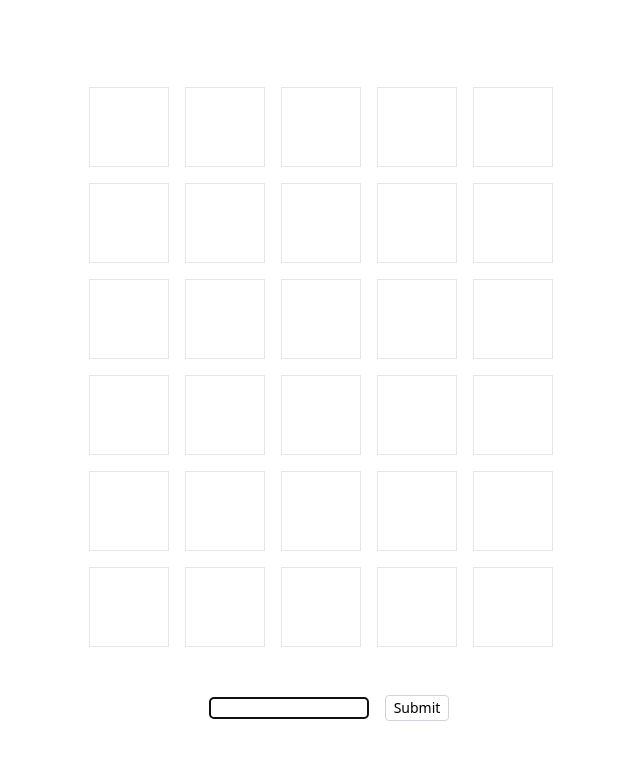
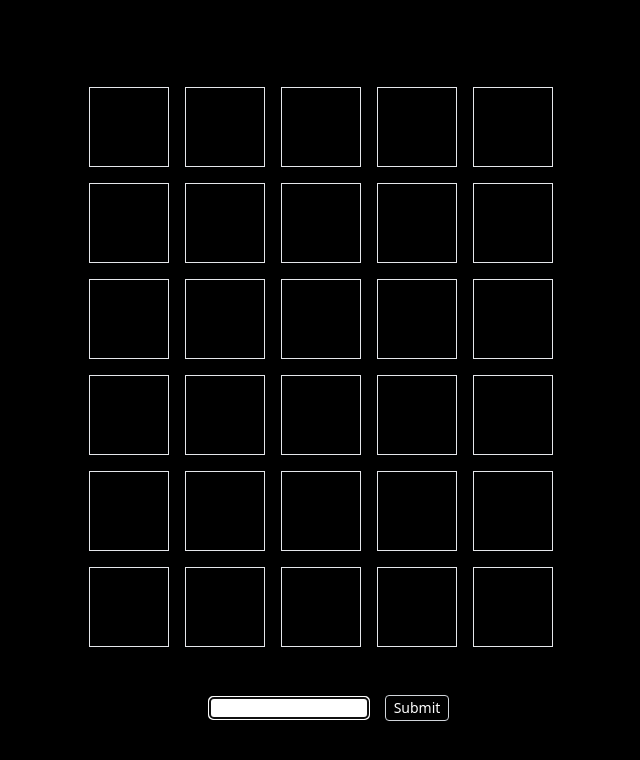
Before and after one commit to JAYKALIA007/wordle, a React (Create React App) app: page / in a window 1280 px wide. Shown: the top 760 px of the page, without its empty margins (319-959 px from the left). Built offline with nearby package versions, Linux system fonts and the light colour scheme.

Commit message:
minor style tweaks. NEXT - 6 wrong words check

```diff
--- a/public/index.html
+++ b/public/index.html
@@ -10,34 +10,11 @@
       content="Web site created using create-react-app"
     />
     <link rel="apple-touch-icon" href="%PUBLIC_URL%/logo192.png" />
-    <!--
-      manifest.json provides metadata used when your web app is installed on a
-      user's mobile device or desktop. See https://developers.google.com/web/fundamentals/web-app-manifest/
-    -->
     <link rel="manifest" href="%PUBLIC_URL%/manifest.json" />
-    <!--
-      Notice the use of %PUBLIC_URL% in the tags above.
-      It will be replaced with the URL of the `public` folder during the build.
-      Only files inside the `public` folder can be referenced from the HTML.
-
-      Unlike "/favicon.ico" or "favicon.ico", "%PUBLIC_URL%/favicon.ico" will
-      work correctly both with client-side routing and a non-root public URL.
-      Learn how to configure a non-root public URL by running `npm run build`.
-    -->
-    <title>React App</title>
+    <title>WORDLE</title>
   </head>
   <body>
     <noscript>You need to enable JavaScript to run this app.</noscript>
     <div id="root"></div>
-    <!--
-      This HTML file is a template.
-      If you open it directly in the browser, you will see an empty page.
-
-      You can add webfonts, meta tags, or analytics to this file.
-      The build step will place the bundled scripts into the <body> tag.
-
-      To begin the development, run `npm start` or `yarn start`.
-      To create a production bundle, use `npm run build` or `yarn build`.
-    -->
   </body>
 </html>
--- a/src/App.tsx
+++ b/src/App.tsx
@@ -2,7 +2,7 @@ import { Wordle } from "./Wordle";
 
 function App() {
   return (
-    <div>
+    <div className="bg-black">
       <Wordle />
     </div>
   );
--- a/src/Wordle.tsx
+++ b/src/Wordle.tsx
@@ -132,7 +132,7 @@ export const Wordle: React.FC = () => {
           />
 
           <button
-            className="border border-gray-300 px-2 py-0.5 rounded cursor-pointer disabled:cursor-not-allowed"
+            className=" text-white border border-gray-300 px-2 py-0.5 rounded cursor-pointer disabled:cursor-not-allowed"
             disabled={
               currentGuess.length !== WORD_LENGTH || Boolean(feedbackMessage)
             }
@@ -143,7 +143,11 @@ export const Wordle: React.FC = () => {
         </div>
 
         {feedbackMessage && (
-          <div className={`m-2 text-xl ${!isWinningGuess && "text-red-800"}`}>
+          <div
+            className={`m-2 text-xl ${
+              !isWinningGuess ? "text-red-800" : "text-white"
+            }`}
+          >
             {feedbackMessage}
           </div>
         )}
--- a/src/helper.ts
+++ b/src/helper.ts
@@ -57,7 +57,7 @@ export const getBgColorClassName = (
       bgColor = "bg-green-700";
     } else {
       if (map.has(character)) {
-        bgColor = "bg-yellow-700";
+        bgColor = "bg-yellow-500";
         map.set(character, map.get(character) - 1);
         if (map.get(character) === 0) {
           map.delete(character);
--- a/src/index.css
+++ b/src/index.css
@@ -1,3 +1,13 @@
 @tailwind base;
 @tailwind components;
 @tailwind utilities;
+
+html {
+    overflow: hidden;
+    height: 100%;
+}
+
+body {
+    overflow: auto;
+    height: 100%;
+}
```
